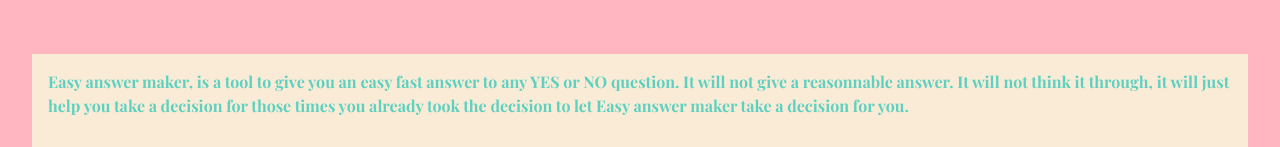
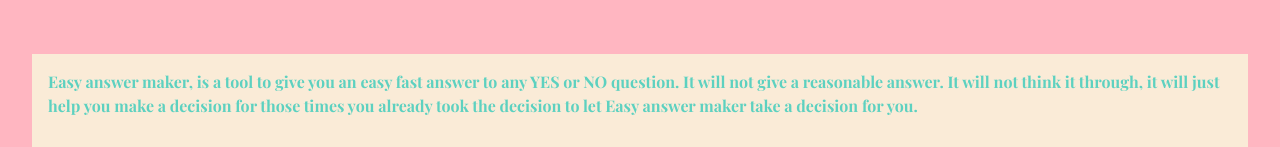
Before and after one commit to marie-phu-qui/easyanswermaker, a plain HTML site: page index.html in a window 1280 px wide. Shown: the part 666-813 px from the top of the page. Drawn offline with nearby package versions, Linux system fonts and the light colour scheme.

Commit message:
spell check in description

```diff
--- a/easyanswer.js
+++ b/easyanswer.js
@@ -53,7 +53,6 @@
 }
 
 //check if this is a proper question
-//! ADD check if the question is part of the ASK LATER list
 function checkQuestion(){
     if ($("#question").val().includes("?")){
         chooseAnswer();
--- a/index.html
+++ b/index.html
@@ -60,7 +60,7 @@
 
 <footer class="footer">
     <p id="description">
-        Easy answer maker, is a tool to give you an easy fast answer to any YES or NO question. It will not give a reasonnable answer. It will not think it through, it will just help you take a decision for those times you already took the decision to let Easy answer maker take a decision for you.
+        Easy answer maker, is a tool to give you an easy fast answer to any YES or NO question. It will not give a reasonable answer. It will not think it through, it will just help you make a decision for those times you already took the decision to let Easy answer maker take a decision for you.
     </p>
 </footer>
 
```
